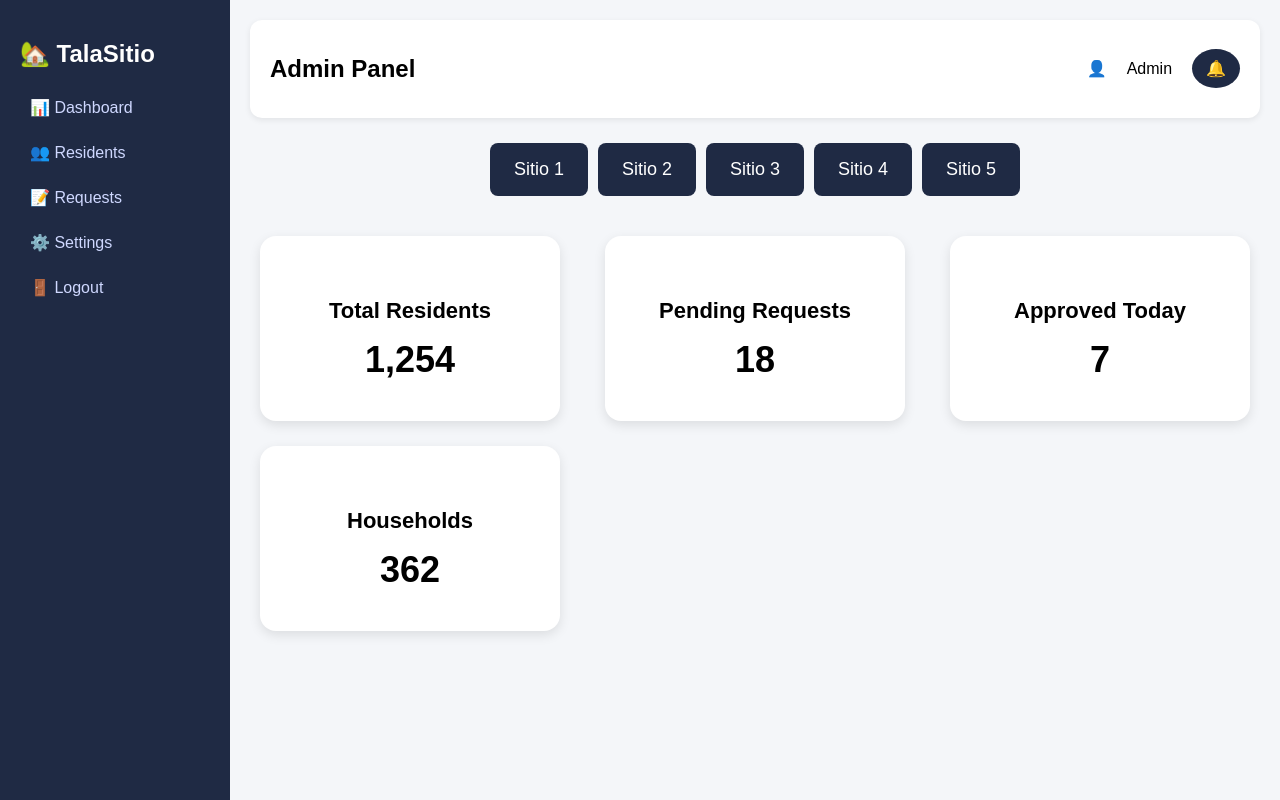
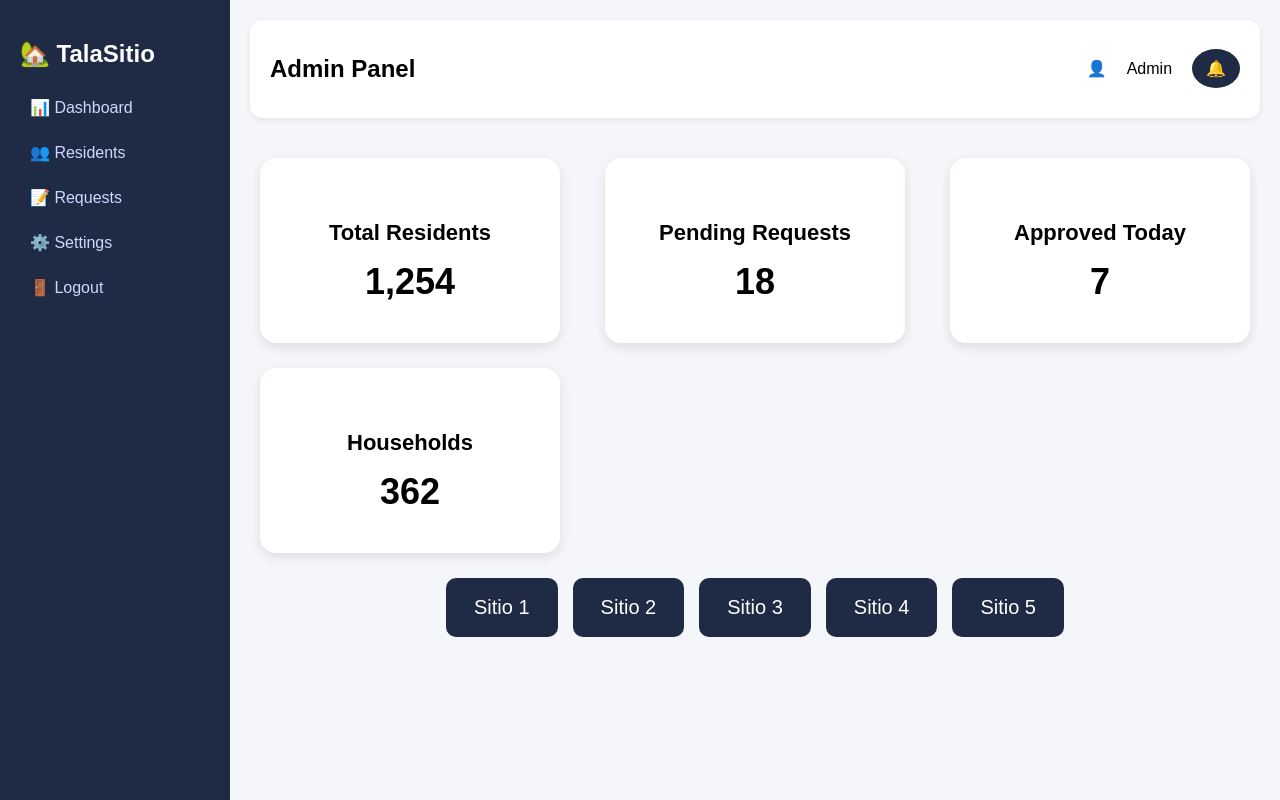
Before and after one commit to iamedlin/TalaSitio, a website: page public/adminDashboard.html in a window 1280 px wide. Drawn offline with Linux system fonts and the light colour scheme; sample sign-in values are in the browser's storage.

Commit message:
fixed sitio container

```diff
--- a/public/adminDashboard.html
+++ b/public/adminDashboard.html
@@ -55,13 +55,23 @@ body.dark .card { background: #1e1e1e; }
 .card p { font-size: 36px; font-weight: bold; margin: 0; }
 
 /* SITIO BUTTONS */
-.sitio-container { margin-top: 25px; margin-bottom: 20px; display: flex; gap: 10px; flex-wrap: wrap; justify-content: center; }
+.sitio-container {
+    margin-top: 25px;
+    margin-bottom: 20px;
+    display: flex;
+    gap: 15px;
+    flex-wrap: wrap;
+    justify-content: center;
+}
 .sitio-btn {
-  padding: 16px 24px;
-  font-size: 18px;
-  border-radius: 8px; border: none;
-  cursor: pointer; background: #1f2a44; color: #fff;
-  transition: background 0.2s;
+    padding: 18px 28px; /* bigger buttons */
+    font-size: 20px;    /* larger text */
+    border-radius: 10px;
+    border: none;
+    cursor: pointer;
+    background: #1f2a44;
+    color: #fff;
+    transition: background 0.2s;
 }
 .sitio-btn:hover { background: #2f3b63; }
 
@@ -157,8 +167,17 @@ body.dark .settings-box { background: #1e1e1e; }
 </div>
 
   <!-- DASHBOARD -->
-  <div id="dashboard" class="section active">
-    <!-- Sitio Buttons -->
+<div id="dashboard" class="section active">
+
+    <!-- CARDS FIRST -->
+    <div class="cards">
+      <div class="card"><h3>Total Residents</h3><p>1,254</p></div>
+      <div class="card"><h3>Pending Requests</h3><p>18</p></div>
+      <div class="card"><h3>Approved Today</h3><p>7</p></div>
+      <div class="card"><h3>Households</h3><p>362</p></div>
+    </div>
+
+    <!-- SITIO BUTTONS BELOW -->
     <div class="sitio-container">
       <button class="sitio-btn" onclick="goToSitio(1)">Sitio 1</button>
       <button class="sitio-btn" onclick="goToSitio(2)">Sitio 2</button>
@@ -167,13 +186,7 @@ body.dark .settings-box { background: #1e1e1e; }
       <button class="sitio-btn" onclick="goToSitio(5)">Sitio 5</button>
     </div>
 
-    <div class="cards">
-      <div class="card"><h3>Total Residents</h3><p>1,254</p></div>
-      <div class="card"><h3>Pending Requests</h3><p>18</p></div>
-      <div class="card"><h3>Approved Today</h3><p>7</p></div>
-      <div class="card"><h3>Households</h3><p>362</p></div>
-    </div>
-  </div>
+</div>
 
   <!-- RESIDENTS -->
   <div id="residents" class="section">
```
